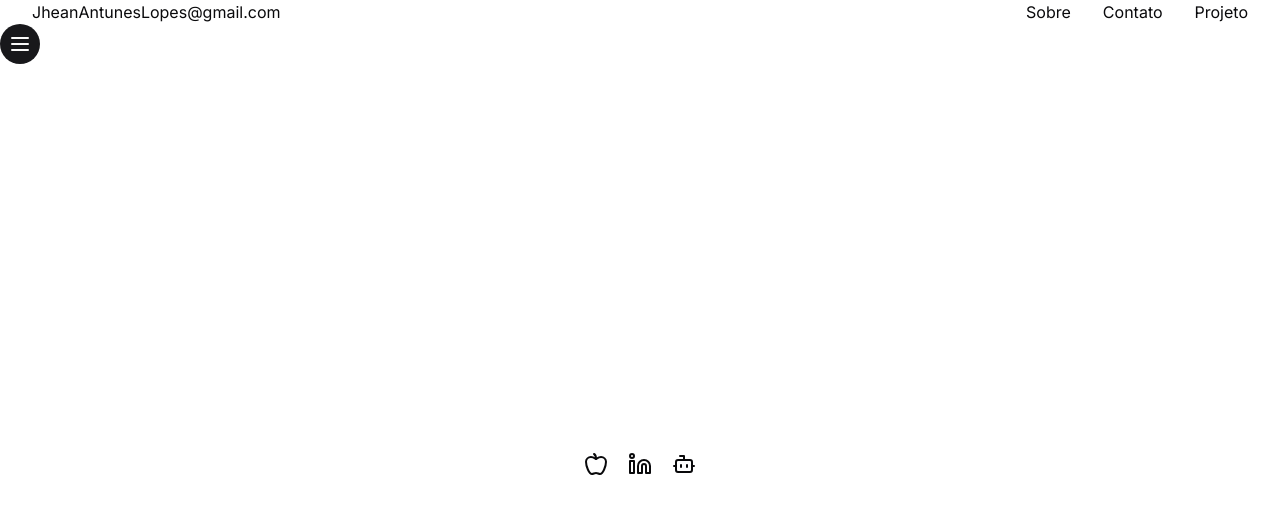
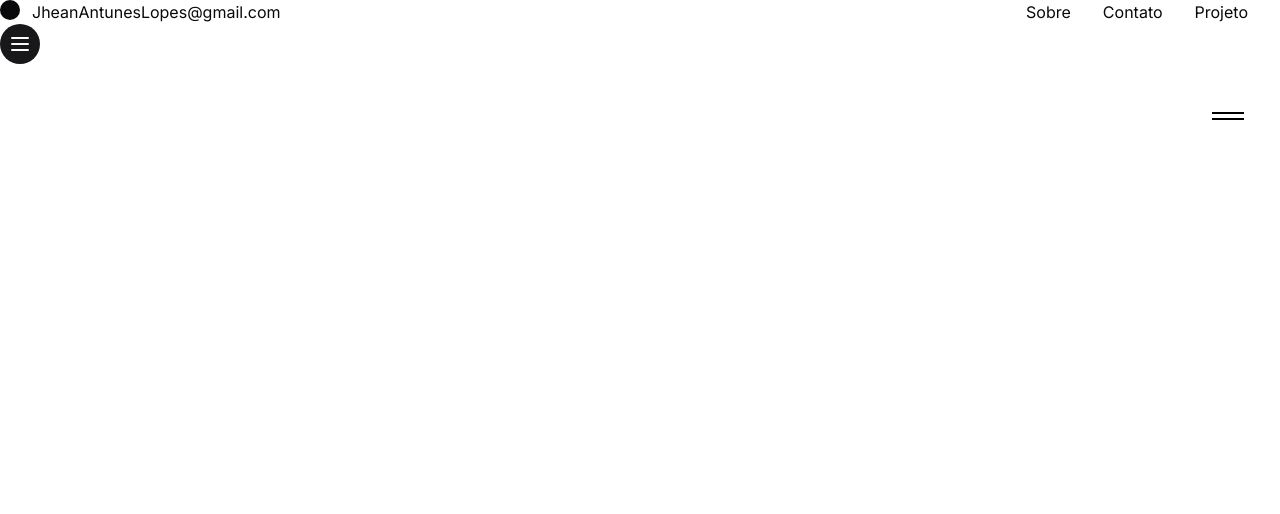
Before and after one commit to JheanAntunes/learn-framer-motion, a Next.js app: page / in a window 1280 px wide. Shown: the top 514 px of the page. Built offline with nearby package versions, Linux system fonts and the light colour scheme.

Commit message:
:sparkles:	feat:  Component StickyCursor

```diff
--- a/src/app/page.tsx
+++ b/src/app/page.tsx
@@ -1,5 +1,5 @@
-import AnimationIcons from '@/components/animation-icons'
 import CurvedMenuMobile from '@/components/curved-menu'
+import StickyCursor from '@/components/sticky-cursor'
 
 export default function Home() {
   return (
@@ -11,7 +11,7 @@ export default function Home() {
       {/* <ExampleAnimatePresence /> */}
       {/* <Stagger /> */}
       <CurvedMenuMobile />
-      <AnimationIcons />
+      <StickyCursor />
     </main>
   )
 }
--- /dev/null
+++ b/src/components/sticky-cursor/index.tsx
@@ -0,0 +1,17 @@
+'use client'
+import { useRef } from 'react'
+import { ButtonStickyCursor } from './button-sticky-cursor'
+import { Cursor } from './cursor'
+
+const StickyCursor = () => {
+  const ref = useRef<HTMLDivElement>(null)
+  return (
+    <div>
+      <div className="fixed z-[1] flex w-full justify-end p-8 mix-blend-difference">
+        <ButtonStickyCursor ref={ref} />
+      </div>
+      <Cursor stickeyElement={ref} />
+    </div>
+  )
+}
+export default StickyCursor
```
